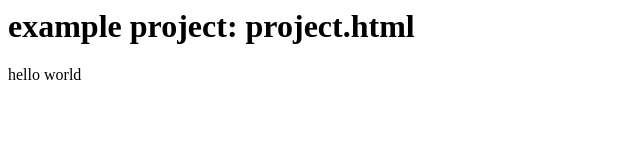
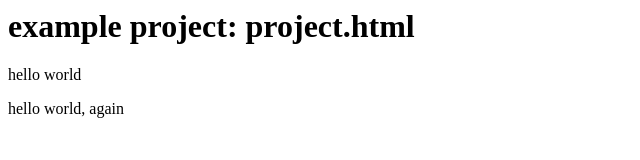
Before and after one commit to osgav/subtest-456, a plain HTML site: page example-project/project.html in a window 1280 px wide. Shown: the whole page, without its empty margins (0-640 px from the left). Drawn offline with Linux system fonts and the light colour scheme.

Commit message:
hello world, again

```diff
--- a/example-project/project.html
+++ b/example-project/project.html
@@ -5,5 +5,6 @@
 <body>
 <h1>example project: project.html</h1>
 <p>hello world</p>
+<p>hello world, again</p>
 </body>
 </html>
```
